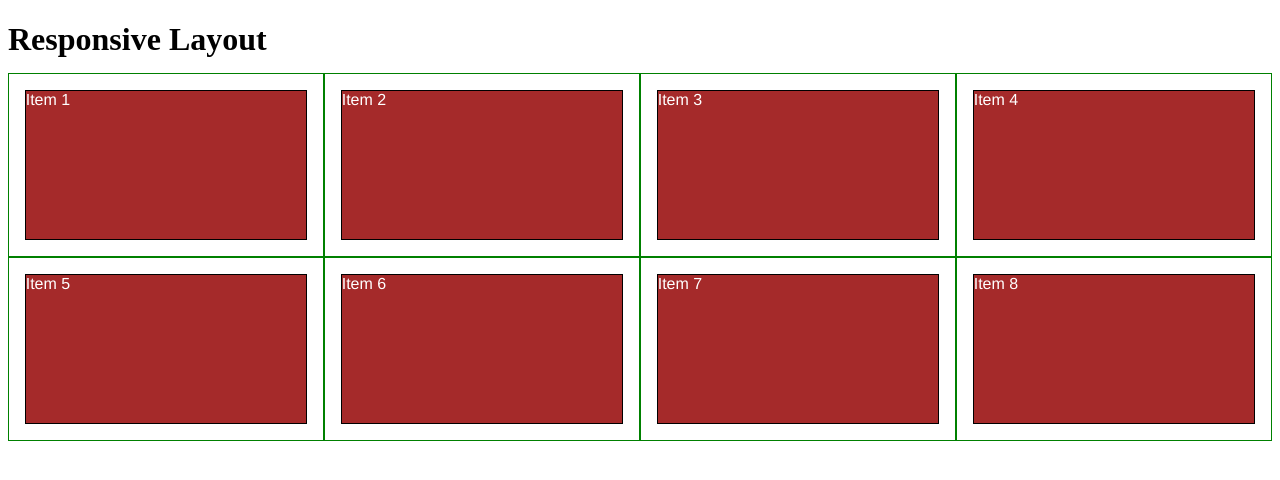
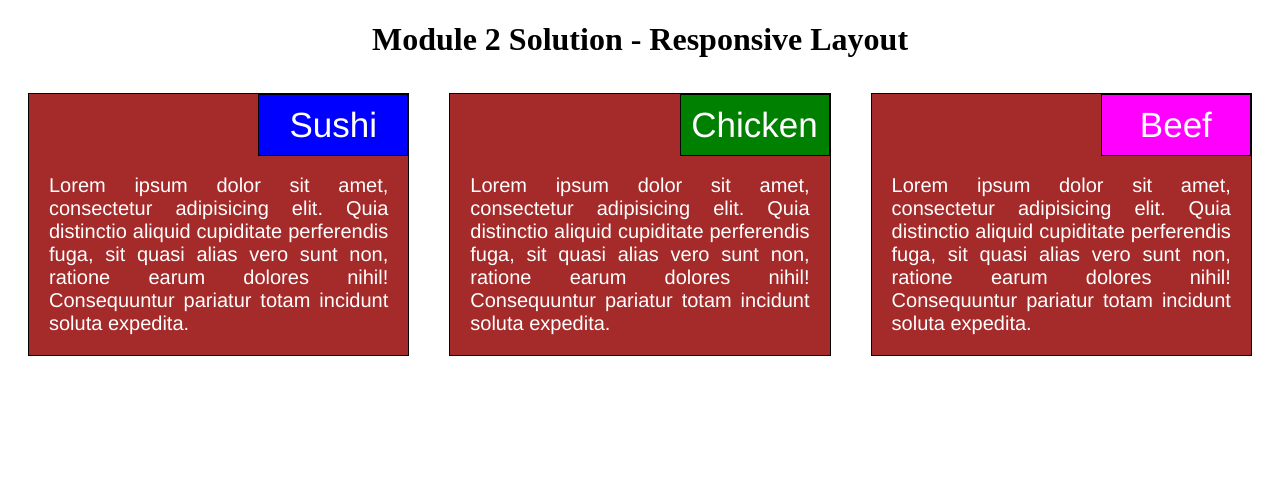
Before and after one commit to brownmonkey/jhu-course, a plain HTML site: page mod2_solution/index.html in a window 1280 px wide. Drawn offline with Linux system fonts and the light colour scheme.

Commit message:
mod2_solution: completed

```diff
--- a/mod2_solution/css/styles.css
+++ b/mod2_solution/css/styles.css
@@ -6,15 +6,33 @@ h1 {
   margin-bottom: 15px;
 }
 
-p {
+.article-box {
   border: 1px solid black;
   background-color: #A52A2A;
-  width: 90%;
-  height: 150px;
-  margin-right: auto;
-  margin-left: auto;
+  width: 100%;
+  margin: auto;
+  padding-top: 80px;
+  padding-left: 20px;
+  padding-right: 20px;
+  padding-bottom: 20px;
+  text-align:justify;
   font-family: Helvetica;
+  font-size: 1.25em;
   color: white;
+  position: relative;
+}
+
+.title-box {
+	border: 1px solid black;
+	width: 150px;
+	text-align: center;
+	top: 0px;
+	right: 0px;
+	padding-top: 10px;
+	padding-bottom: 10px;
+	font-family: Helvetica;
+  	font-size: 1.75em;
+	position: absolute;
 }
 
 /* Simple Responsive Framework. */
@@ -22,11 +40,12 @@ p {
   width: 100%;
 }
 
-/********** Large devices only **********/
-@media (min-width: 1200px) {
+/********** Large devices only: desktops **********/
+@media (min-width: 992px) {
   .col-lg-1, .col-lg-2, .col-lg-3, .col-lg-4, .col-lg-5, .col-lg-6, .col-lg-7, .col-lg-8, .col-lg-9, .col-lg-10, .col-lg-11, .col-lg-12 {
     float: left;
-    border: 1px solid green;
+    padding: 20px;
+    /*border: 1px solid green;*/
   }
   .col-lg-1 {
     width: 8.33%;
@@ -66,11 +85,12 @@ p {
   }
 }
 
-/********** Medium devices only **********/
-@media (min-width: 992px) and (max-width: 1199px) {
+/********** Medium devices only: tablets **********/
+@media (min-width: 768px) and (max-width: 991px) {
   .col-md-1, .col-md-2, .col-md-3, .col-md-4, .col-md-5, .col-md-6, .col-md-7, .col-md-8, .col-md-9, .col-md-10, .col-md-11, .col-md-12 {
     float: left;
-    border: 1px solid green;
+    padding: 20px;
+    /*border: 1px solid green;*/
   }
   .col-md-1 {
     width: 8.33%;
@@ -109,3 +129,48 @@ p {
     width: 100%;
   }
 }
+
+/********** Small devices only: mobiles **********/
+@media (max-width: 767px) {
+  .col-xs-1, .col-xs-2, .col-xs-3, .col-xs-4, .col-xs-5, .col-xs-6, .col-xs-7, .col-xs-8, .col-xs-9, .col-xs-10, .col-xs-11, .col-xs-12 {
+    float: left;
+    padding: 20px;
+    /*border: 1px solid green;*/
+  }
+  .col-xs-1 {
+    width: 8.33%;
+  }
+  .col-xs-2 {
+    width: 16.66%;
+  }
+  .col-xs-3 {
+    width: 25%;
+  }
+  .col-xs-4 {
+    width: 33.33%;
+  }
+  .col-xs-5 {
+    width: 41.66%;
+  }
+  .col-xs-6 {
+    width: 50%;
+  }
+  .col-xs-7 {
+    width: 58.33%;
+  }
+  .col-xs-8 {
+    width: 66.66%;
+  }
+  .col-xs-9 {
+    width: 74.99%;
+  }
+  .col-xs-10 {
+    width: 83.33%;
+  }
+  .col-xs-11 {
+    width: 91.66%;
+  }
+  .col-xs-12 {
+    width: 100%;
+  }
+}
--- a/mod2_solution/index.html
+++ b/mod2_solution/index.html
@@ -3,21 +3,28 @@
 <head>
 	<meta charset="utf-8">
 	<meta name="viewport" content="width=device-width, initial-scale=1">
-	<title>Responsive Layout</title>
+	<title>Module 2 Solution</title>
 	<link rel="stylesheet" type="text/css" href="css/styles.css">
 </head>
 <body>
-	<h1>Responsive Layout</h1>
+	<h1 style="text-align:center;">Module 2 Solution - Responsive Layout</h1>
 
 	<div class="row">
-  		<div class="col-lg-3 col-md-6"><p>Item 1</p></div>
-  		<div class="col-lg-3 col-md-6"><p>Item 2</p></div>
-  		<div class="col-lg-3 col-md-6"><p>Item 3</p></div>
-  		<div class="col-lg-3 col-md-6"><p>Item 4</p></div>
-  		<div class="col-lg-3 col-md-6"><p>Item 5</p></div>
-  		<div class="col-lg-3 col-md-6"><p>Item 6</p></div>
-  		<div class="col-lg-3 col-md-6"><p>Item 7</p></div>
-  		<div class="col-lg-3 col-md-6"><p>Item 8</p></div>
+  		<div class="col-lg-4 col-md-6 col-xs-12">
+  			<div class="article-box">Lorem ipsum dolor sit amet, consectetur adipisicing elit. Quia distinctio aliquid cupiditate perferendis fuga, sit quasi alias vero sunt non, ratione earum dolores nihil! Consequuntur pariatur totam incidunt soluta expedita.
+  				<div class="title-box" style="background-color: blue;">Sushi</div>
+  			</div>
+  		</div>
+  		<div class="col-lg-4 col-md-6 col-xs-12">
+  			<div class="article-box">Lorem ipsum dolor sit amet, consectetur adipisicing elit. Quia distinctio aliquid cupiditate perferendis fuga, sit quasi alias vero sunt non, ratione earum dolores nihil! Consequuntur pariatur totam incidunt soluta expedita.
+  				<div class="title-box" style="background-color: green;">Chicken</div>
+  			</div>
+  		</div>
+  		<div class="col-lg-4 col-md-12 col-xs-12">
+  			<div class="article-box">Lorem ipsum dolor sit amet, consectetur adipisicing elit. Quia distinctio aliquid cupiditate perferendis fuga, sit quasi alias vero sunt non, ratione earum dolores nihil! Consequuntur pariatur totam incidunt soluta expedita.
+  				<div class="title-box" style="background-color: magenta;">Beef</div>
+  			</div>
+  		</div>
 	</div>
 </body>
 </html>
```
Also changed, not shown: 1 other file.
